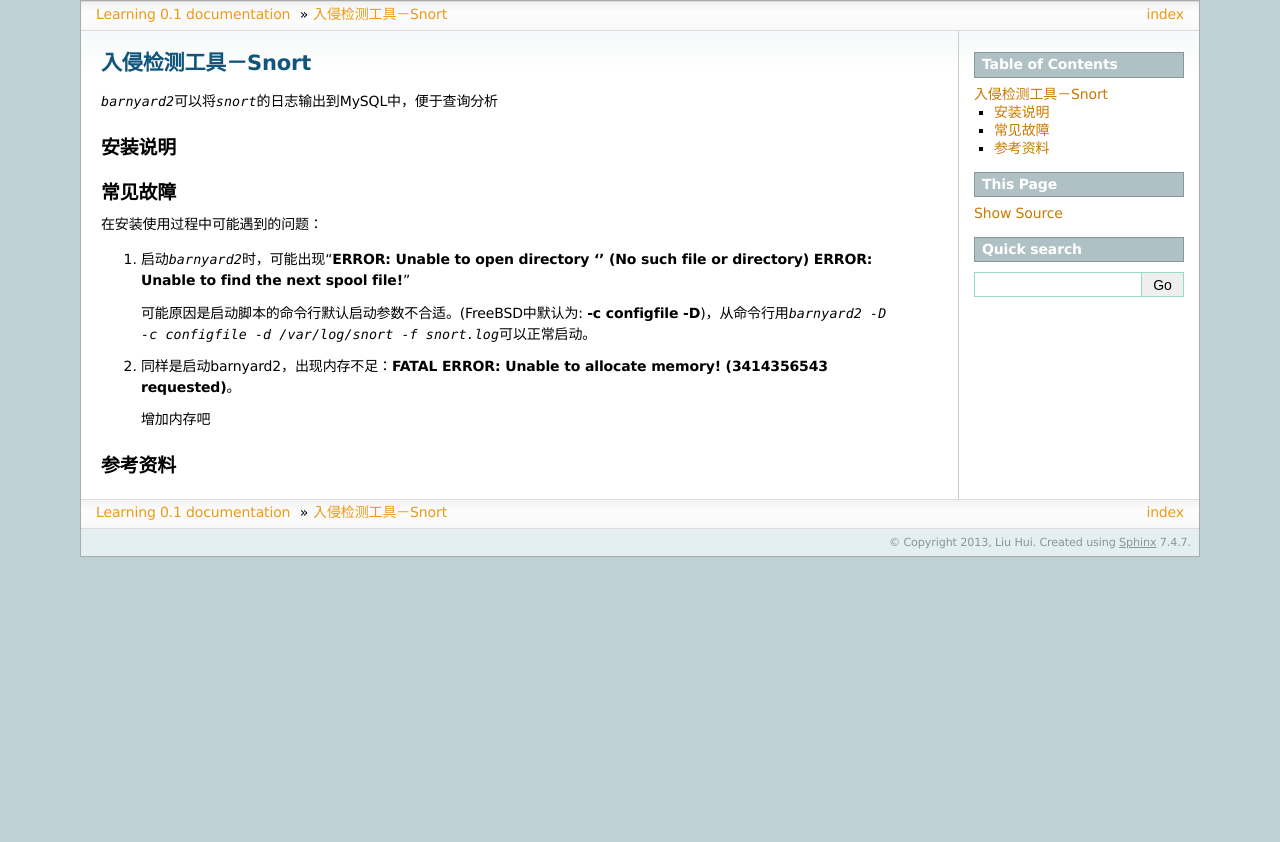
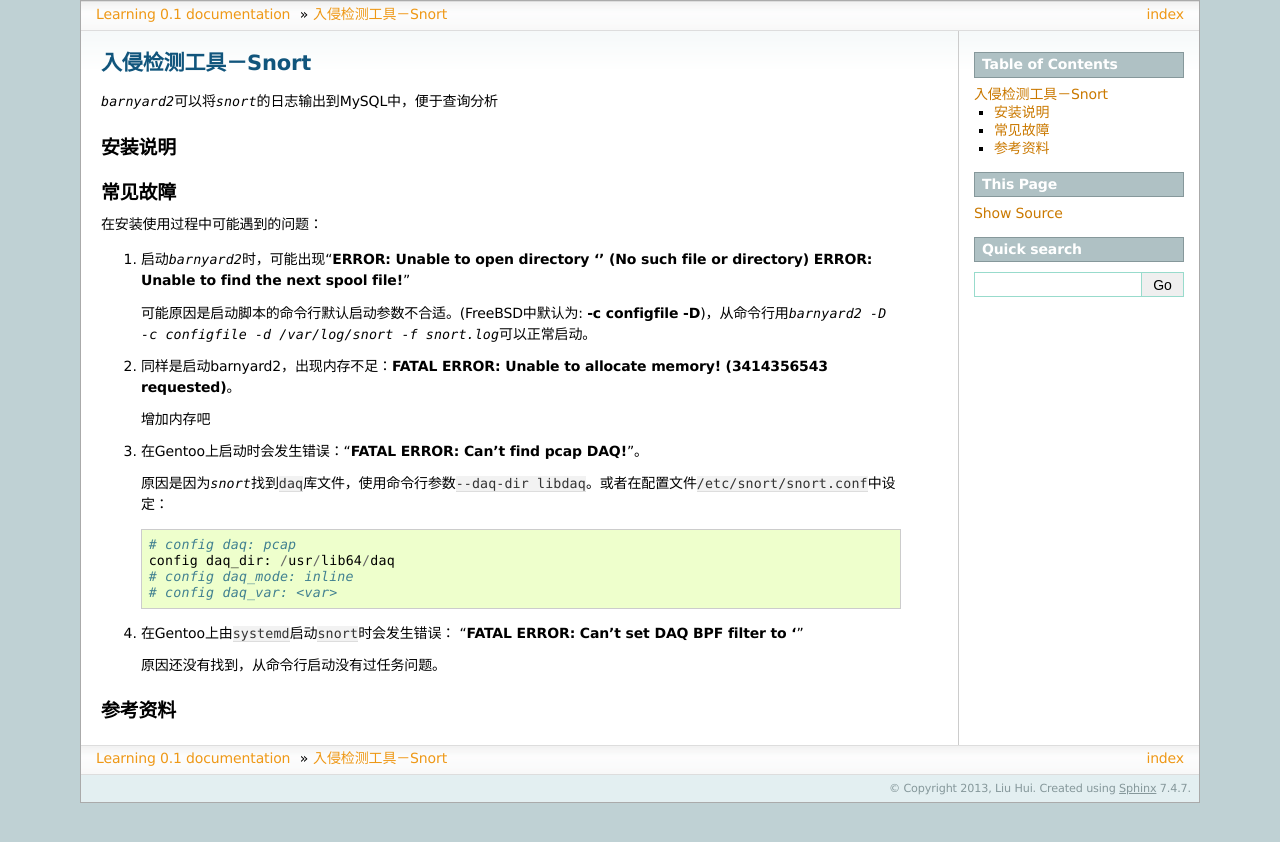
Before and after one commit to huiliu/learning.docs.hui, a Sphinx documentation site: the page built from source/snort.rst, in a window 1280 px wide. Shown: the top 842 px of the page. Built offline with Sphinx 7.4.7, drawn with Linux system fonts in a browser that asks for light colours; formulas are drawn with MathJax 3.

Commit message:
UPDATE snort.rst

```diff
--- a/source/snort.rst
+++ b/source/snort.rst
@@ -23,6 +23,23 @@
 
     增加内存吧
 
+3.  在Gentoo上启动时会发生错误：\ “\ **FATAL ERROR: Can't find pcap DAQ!**\ ”。
+
+    原因是因为\ `snort`\ 找到\ ``daq``\ 库文件，使用命令行参数\
+    ``--daq-dir libdaq``\ 。或者在配置文件\ ``/etc/snort/snort.conf``\ 中设定：
+
+    ::
+
+        # config daq: pcap
+        config daq_dir: /usr/lib64/daq
+        # config daq_mode: inline
+        # config daq_var: <var>
+
+4.  在Gentoo上由\ ``systemd``\ 启动\ ``snort``\ 时会发生错误：
+    “\ **FATAL ERROR: Can't set DAQ BPF filter to '**\ ”
+
+    原因还没有找到，从命令行启动没有过任务问题。
+
 
 参考资料
 ==========
```
